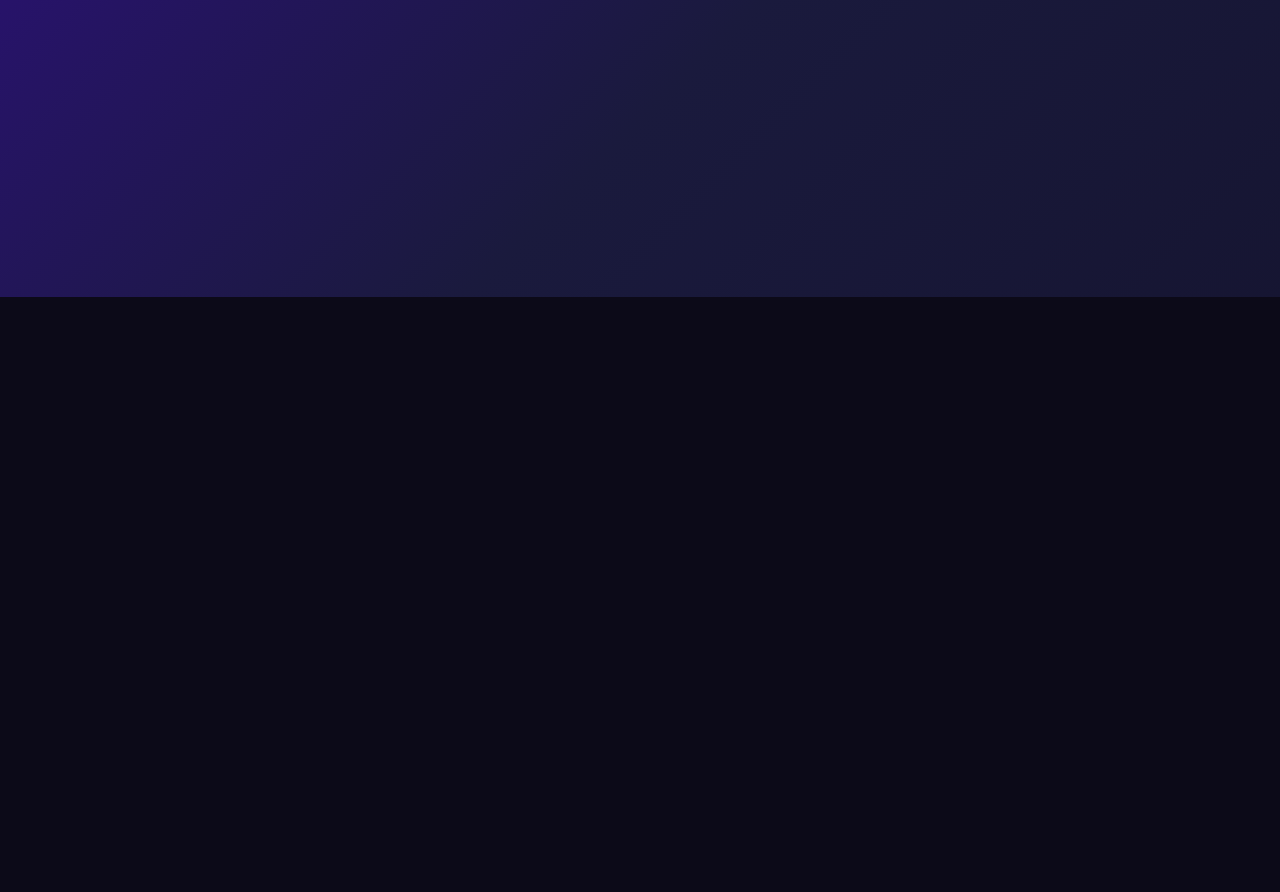
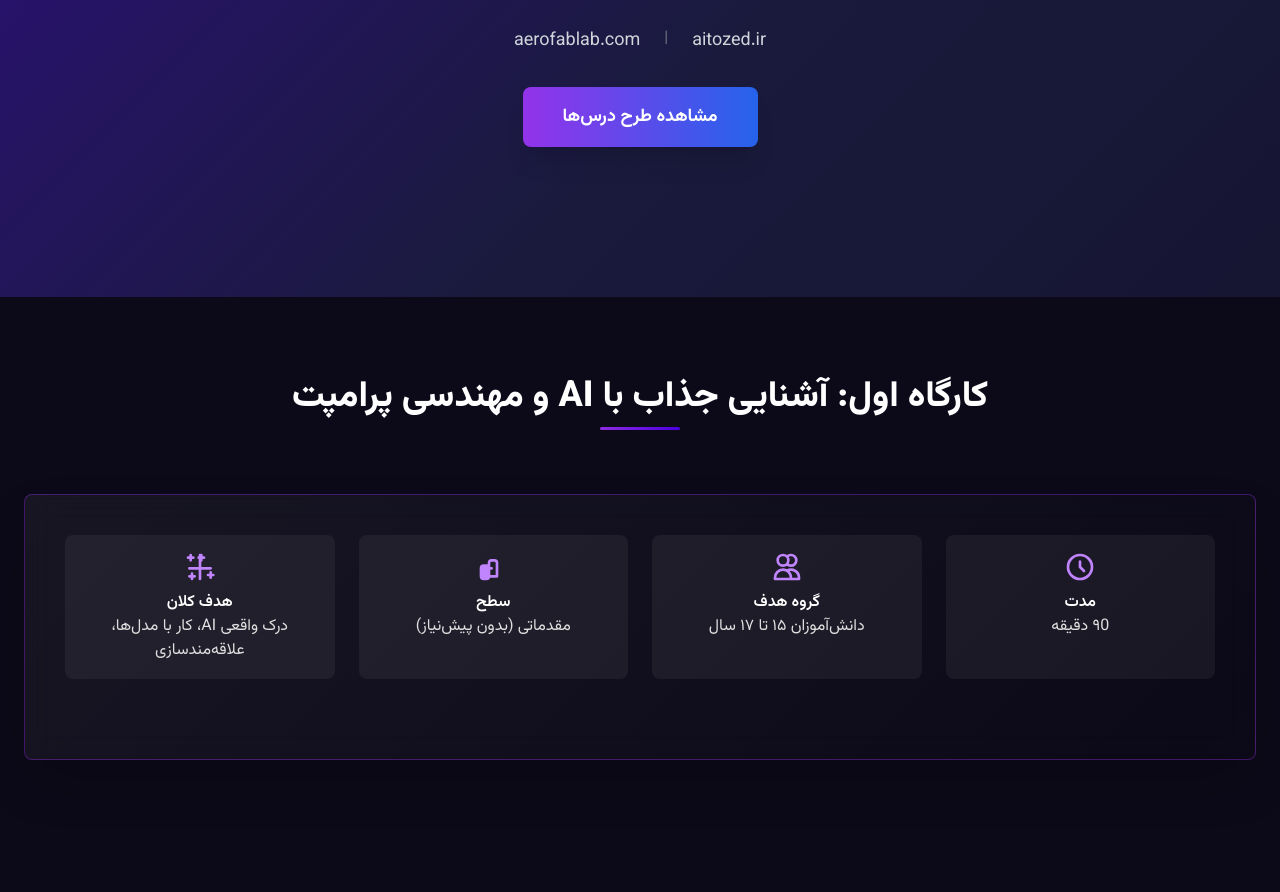
Before and after one commit to hosseinfallah-h/fabLabCurriculum, a plain HTML site: page index.html in a window 1280 px wide. Shown: the part 503-1395 px from the top of the page. Before the commit the page ends 800 px from the top, so only its background shows below. Drawn offline with nearby package versions, Linux system fonts and the light colour scheme.

Commit message:
Fifth Commit

```diff
--- a/index.html
+++ b/index.html
@@ -193,3 +193,72 @@
             <h1 class="text-4xl md:text-6xl font-extrabold text-white mb-6 leading-tight fade-in">
                 آینده را امروز بسازید
             </h1>
+            <h2 class="text-2xl md:text-4xl font-bold text-white opacity-90 mb-8 fade-in stagger-1">
+                کارگاه‌های تخصصی هوش مصنوعی
+            </h2>
+            <p class="text-lg md:text-xl text-gray-200 mb-12 max-w-2xl mx-auto fade-in stagger-2">
+                همکاری مشترک <span class="font-bold text-cyan-300">AitoZed</span> و <span
+                    class="font-bold text-cyan-300">فَب‌لَب دانشگاه شهید بهشتی</span> برای ورود شما به دنیای شگفت‌انگیز
+                AI و رباتیک.
+            </p>
+            <div class="flex justify-center space-x-6 space-x-reverse mb-12 fade-in stagger-3">
+                <a href="http://aitozed.ir" target="_blank"
+                    class="text-gray-300 hover:text-white transition duration-300 text-lg">aitozed.ir</a>
+                <span class="text-gray-500">|</span>
+                <a href="http://aerofablab.com" target="_blank"
+                    class="text-gray-300 hover:text-white transition duration-300 text-lg">aerofablab.com</a>
+            </div>
+            <a href="#workshop1"
+                class="glow-btn bg-gradient-to-r from-purple-600 to-blue-600 text-white font-bold px-10 py-4 rounded-lg text-lg shadow-xl fade-in stagger-3">
+                مشاهده طرح درس‌ها
+            </a>
+        </div>
+    </section>
+
+    <!-- Main Content -->
+    <main class="py-20">
+
+        <!-- Workshop 1 -->
+        <section id="workshop1" class="container mx-auto px-6 mb-24">
+            <h2 class="section-title text-3xl md:text-4xl font-extrabold text-center text-white mb-16">
+                کارگاه اول: آشنایی جذاب با AI و مهندسی پرامپت
+            </h2>
+            <div class="workshop-card rounded-lg p-6 md:p-10 shadow-2xl">
+                <!-- Key Details -->
+                <div class="grid grid-cols-2 md:grid-cols-4 gap-6 mb-10 text-center">
+                    <div class="bg-white/5 p-4 rounded-lg">
+                        <svg xmlns="http://www.w3.org/2000/svg" class="h-8 w-8 mx-auto mb-2 text-purple-400" fill="none"
+                            viewBox="0 0 24 24" stroke="currentColor">
+                            <path stroke-linecap="round" stroke-linejoin="round" stroke-width="2"
+                                d="M12 8v4l3 3m6-3a9 9 0 11-18 0 9 9 0 0118 0z" />
+                        </svg>
+                        <h4 class="font-semibold text-white">مدت</h4>
+                        <p>۹0 دقیقه</p>
+                    </div>
+                    <div class="bg-white/5 p-4 rounded-lg">
+                        <svg xmlns="http://www.w3.org/2000/svg" class="h-8 w-8 mx-auto mb-2 text-purple-400" fill="none"
+                            viewBox="0 0 24 24" stroke="currentColor">
+                            <path stroke-linecap="round" stroke-linejoin="round" stroke-width="2"
+                                d="M12 4.354a4 4 0 110 5.292M15 21H3v-1a6 6 0 0112 0v1zm0 0h6v-1a6 6 0 00-9-5.197M13 7a4 4 0 11-8 0 4 4 0 018 0z" />
+                        </svg>
+                        <h4 class="font-semibold text-white">گروه هدف</h4>
+                        <p>دانش‌آموزان ۱۵ تا ۱۷ سال</p>
+                    </div>
+                    <div class="bg-white/5 p-4 rounded-lg">
+                        <svg xmlns="http://www.w3.org/2000/svg" class="h-8 w-8 mx-auto mb-2 text-purple-400" fill="none"
+                            viewBox="0 0 24 24" stroke="currentColor">
+                            <path stroke-linecap="round" stroke-linejoin="round" stroke-width="2"
+                                d="M9 19v-6a2 2 0 00-2-2H5a2 2 0 00-2 2v6a2 2 0 002 2h2a2 2 0 002-2zm0 0V9a2 2 0 012-2h2a2 2 0 012 2v10m-6 0h6m-6 0H5m0 0v-6m0 0h2m0 0h2m-2 0v6m2-6v6m0-6h2" />
+                        </svg>
+                        <h4 class="font-semibold text-white">سطح</h4>
+                        <p>مقدماتی (بدون پیش‌نیاز)</p>
+                    </div>
+                    <div class="bg-white/5 p-4 rounded-lg">
+                        <svg xmlns="http://www.w3.org/2000/svg" class="h-8 w-8 mx-auto mb-2 text-purple-400" fill="none"
+                            viewBox="0 0 24 24" stroke="currentColor">
+                            <path stroke-linecap="round" stroke-linejoin="round" stroke-width="2"
+                                d="M5 3v4M3 5h4M6 17v4m-2-2h4m5-16v4m-2-2h4m5 11v4m-2-2h4M12 3v10m0 0v8m0-8h8m-8 0H4m8 0h0" />
+                        </svg>
+                        <h4 class="font-semibold text-white">هدف کلان</h4>
+                        <p>درک واقعی AI، کار با مدل‌ها، علاقه‌مندسازی</p>
+                    </div>
```
